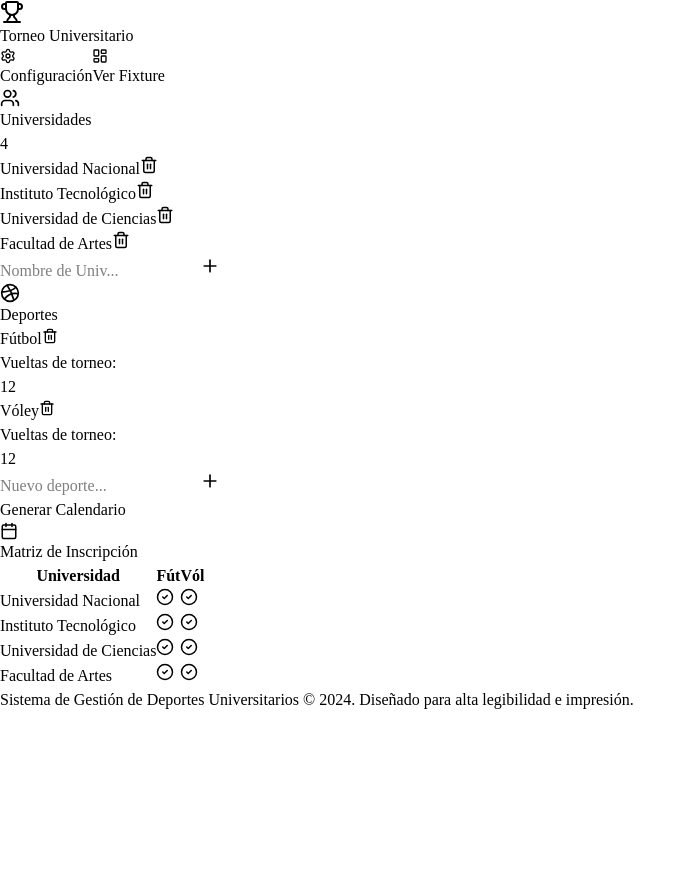
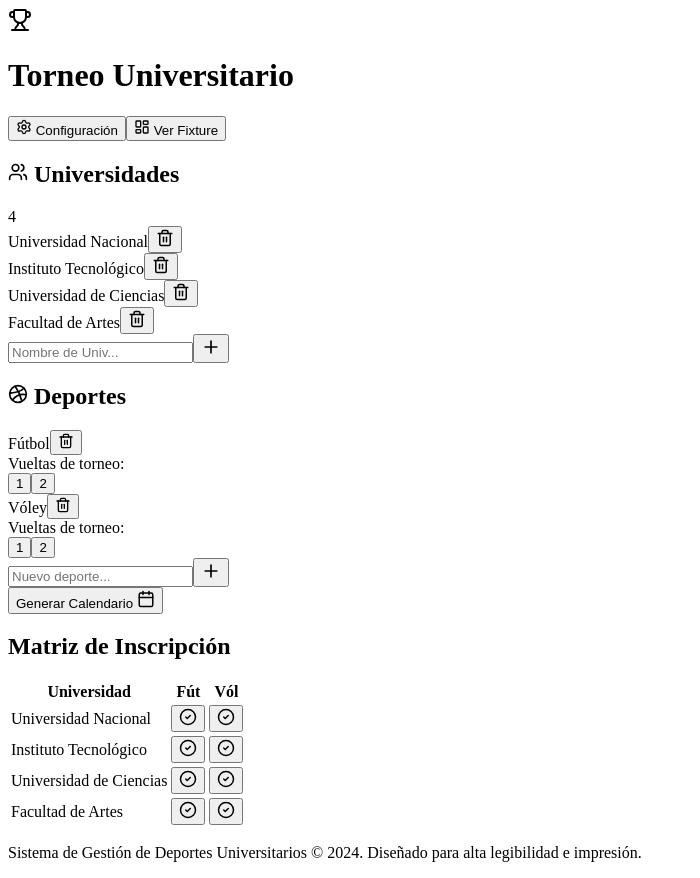
Before and after one commit to deporccs/FIXTURE, a React (Vite) app: page / in a window 1280 px wide. Shown: the whole page, without its empty margins (0-700 px from the left). Before the commit the page ends 800 px from the top, so only its background shows below. Built offline with nearby package versions, Linux system fonts and the light colour scheme.

Commit message:
Web lista

```diff
--- a/src/index.css
+++ b/src/index.css
@@ -1 +1,4 @@
-@import "tailwindcss";
+@tailwind base;
+@tailwind components;
+@tailwind utilities;
+npm run deploy
```
